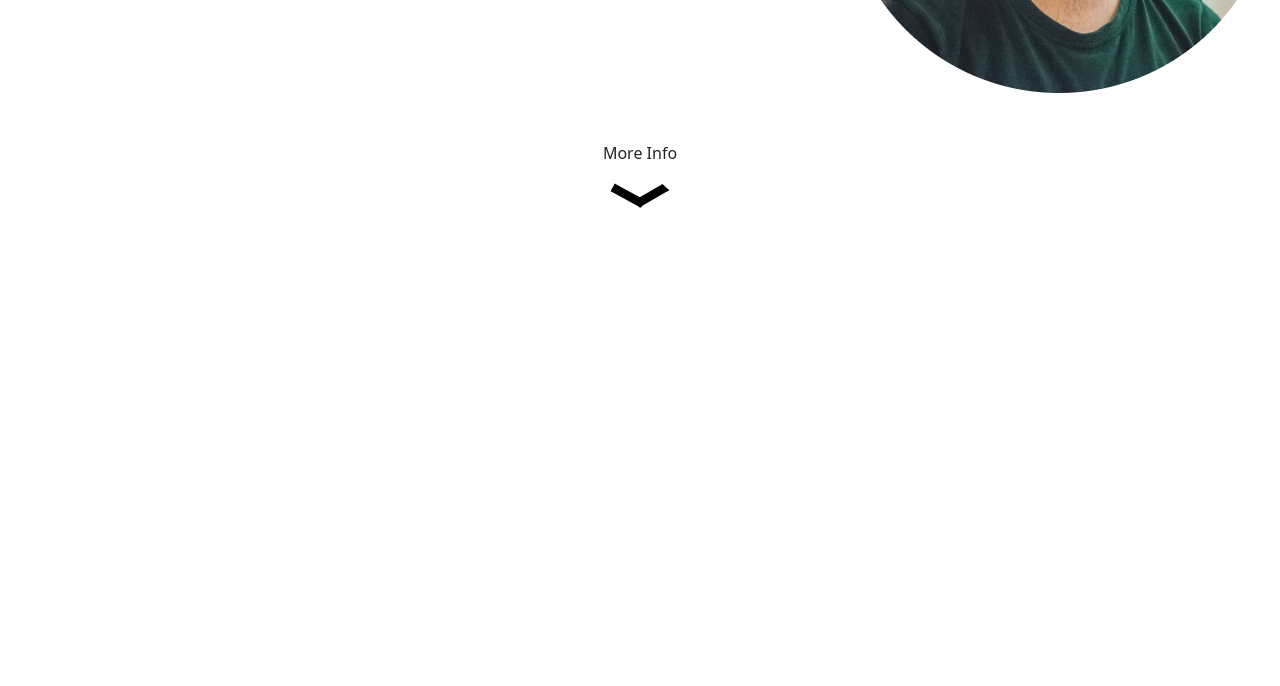
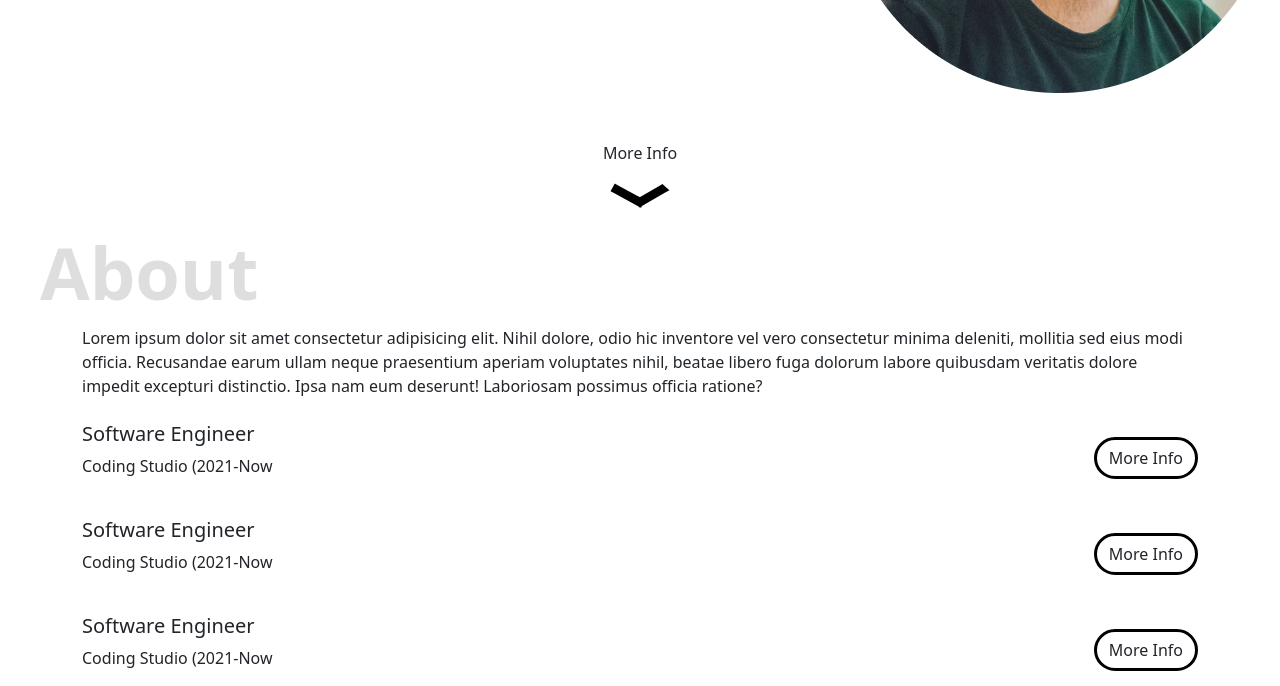
Before and after one commit to praystia/Portfolio, a plain HTML site: page index.html in a window 1280 px wide. Shown: the part 531-1217 px from the top of the page. Before the commit the page ends 800 px from the top, so only its background shows below. Drawn offline with nearby package versions, Linux system fonts and the light colour scheme.

Commit message:
add about

```diff
--- a/index.html
+++ b/index.html
@@ -50,6 +50,41 @@
             <img id="arrow" class="mt-2" src="images/arrow.svg" alt="arrow icon">
         </div>
     </section>
+    <section id="about" class="about container">
+        <p>Lorem ipsum dolor sit amet consectetur adipisicing elit. Nihil dolore, odio hic inventore vel vero consectetur minima deleniti, mollitia sed eius modi officia. Recusandae earum ullam neque praesentium aperiam voluptates nihil, beatae libero fuga dolorum labore quibusdam veritatis dolore impedit excepturi distinctio. Ipsa nam eum deserunt! Laboriosam possimus officia ratione?</p>
+        <div class="about-exp">
+            <div class="about-exp-item">
+                <div class="about-exp-item-header">
+                    <div>
+                       <h5>Software Engineer</h5>
+                       <p>Coding Studio (2021-Now</p>
+                    </div>
+                    <button class="btn button" onClick="toggleDetail(event)">More Info</button>
+                </div>
+                <p class="about-exp-item-detail">Lorem ipsum dolor sit amet consectetur adipisicing elit. Reiciendis, ad a! Nesciunt quis dolorem soluta eos ea reiciendis maxime cumque, ab exercitationem officiis veritatis doloremque maiores voluptas beatae quaerat provident iste reprehenderit necessitatibus molestiae veniam? Illum recusandae alias dolores.</p>
+            </div>
+            <div class="about-exp-item">
+                <div class="about-exp-item-header">
+                    <div>
+                       <h5>Software Engineer</h5>
+                       <p>Coding Studio (2021-Now</p>
+                    </div>
+                    <button class="btn button" onClick="toggleDetail(event)">More Info</button>
+                </div>
+                <p class="about-exp-item-detail">Lorem ipsum dolor sit amet consectetur adipisicing elit. Reiciendis, ad a! Nesciunt quis dolorem soluta eos ea reiciendis maxime cumque, ab exercitationem officiis veritatis doloremque maiores voluptas beatae quaerat provident iste reprehenderit necessitatibus molestiae veniam? Illum recusandae alias dolores.</p>
+            </div>
+            <div class="about-exp-item">
+                <div class="about-exp-item-header">
+                    <div>
+                       <h5>Software Engineer</h5>
+                       <p>Coding Studio (2021-Now</p>
+                    </div>
+                    <button class="btn button" onClick="toggleDetail(event)">More Info</button>
+                </div>
+                <p class="about-exp-item-detail">Lorem ipsum dolor sit amet consectetur adipisicing elit. Reiciendis, ad a! Nesciunt quis dolorem soluta eos ea reiciendis maxime cumque, ab exercitationem officiis veritatis doloremque maiores voluptas beatae quaerat provident iste reprehenderit necessitatibus molestiae veniam? Illum recusandae alias dolores.</p>
+            </div>
+        </div>
+    </section>
     <script src="https://cdn.jsdelivr.net/npm/@popperjs/core@2.11.6/dist/umd/popper.min.js" integrity="sha384-oBqDVmMz9ATKxIep9tiCxS/Z9fNfEXiDAYTujMAeBAsjFuCZSmKbSSUnQlmh/jp3" crossorigin="anonymous"></script>
     <script src="https://cdn.jsdelivr.net/npm/bootstrap@5.3.0-alpha1/dist/js/bootstrap.bundle.min.js" integrity="sha384-w76AqPfDkMBDXo30jS1Sgez6pr3x5MlQ1ZAGC+nuZB+EYdgRZgiwxhTBTkF7CXvN" crossorigin="anonymous"></script>
     <script src="https://code.jquery.com/jquery-3.6.3.min.js" integrity="sha256-pvPw+upLPUjgMXY0G+8O0xUf+/Im1MZjXxxgOcBQBXU=" crossorigin="anonymous"></script>
--- a/main.js
+++ b/main.js
@@ -0,0 +1,17 @@
+function toggleDetail(e) {
+    const target = $(e.target)
+
+    if($(target).hasClass("active")) {
+        $(target).html("More Info").removeClass("active")
+    } else {
+        $(target).html("Less Info").addClass("active")
+    }
+
+
+
+    const item = $(target).parents(".about-exp-item")
+    const detail = $(item).children(".about-exp-item-detail")
+
+    $(detail).slideToggle()
+
+}
--- a/style.css
+++ b/style.css
@@ -1,5 +1,18 @@
 section {
     padding-top: 128px;
+    position: relative;
+}
+
+section::before {
+    z-index: -1;
+    content: '';
+    font-size: 72px;
+    color: gray;
+    opacity: 0.25;
+    position: absolute;
+    font-weight: 700;
+    top: 20px;
+    left: -30px;
 }
 
 .btn.button {
@@ -7,7 +20,7 @@ section {
     border-radius: 24px;
 }
 
-.btn.button:hover {
+.btn.button:hover, .btn.button.active {
     border: 3px solid black;
     background-color: black;
     color: white;
@@ -34,6 +47,24 @@ section {
     animation: 2s upDown infinite;
 }
 
+.about::before {
+    content: 'About';
+}
+
+.about-exp-item {
+    margin-top: 24px;
+}
+
+.about-exp-item-header {
+    display: flex;
+    align-items: center;
+    justify-content: space-between;
+}
+
+.about-exp-item-detail {
+    display: none;
+}
+
 @keyframes upDown {
     0% {
         transform: translateY(0);
```
